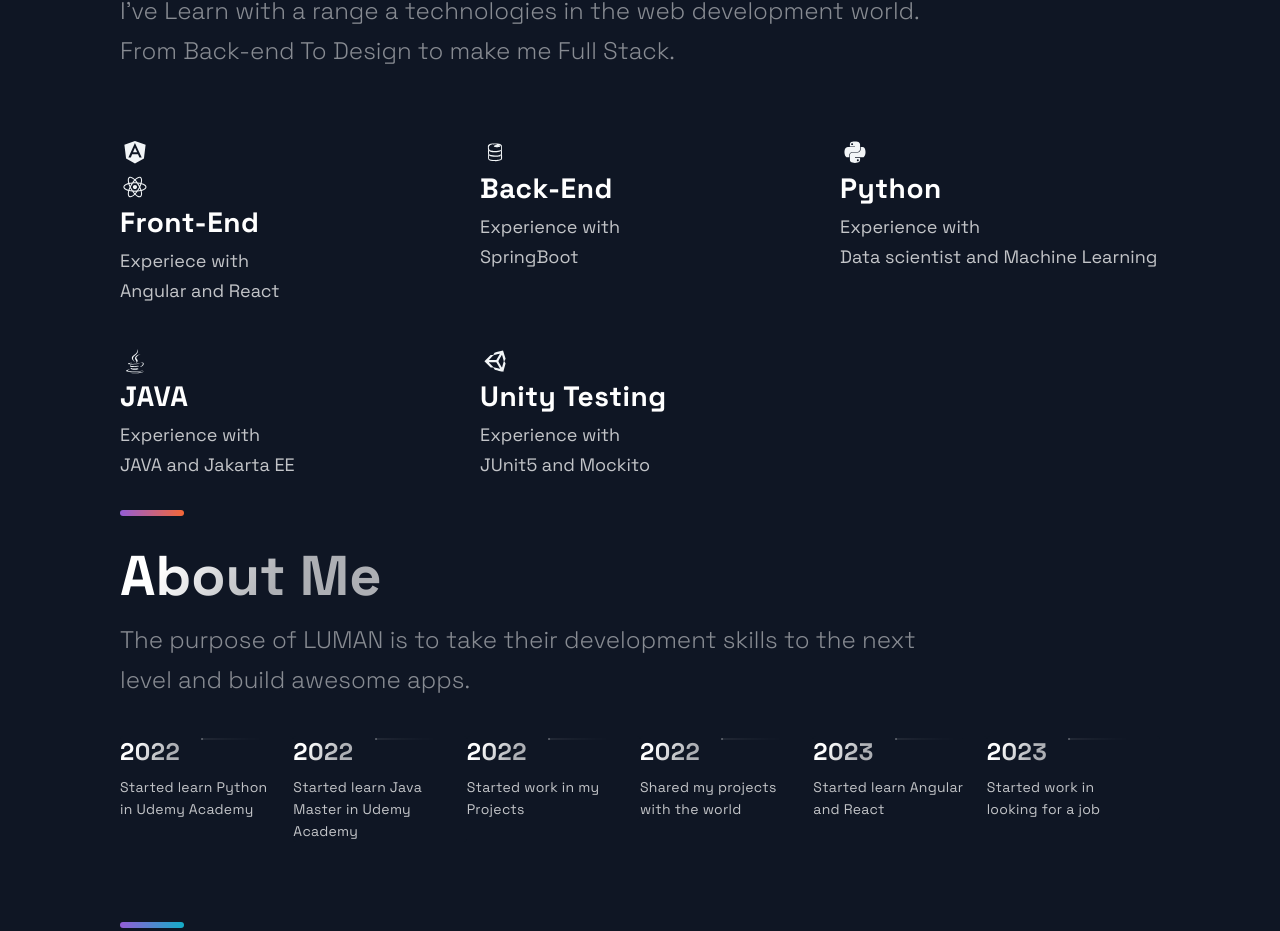
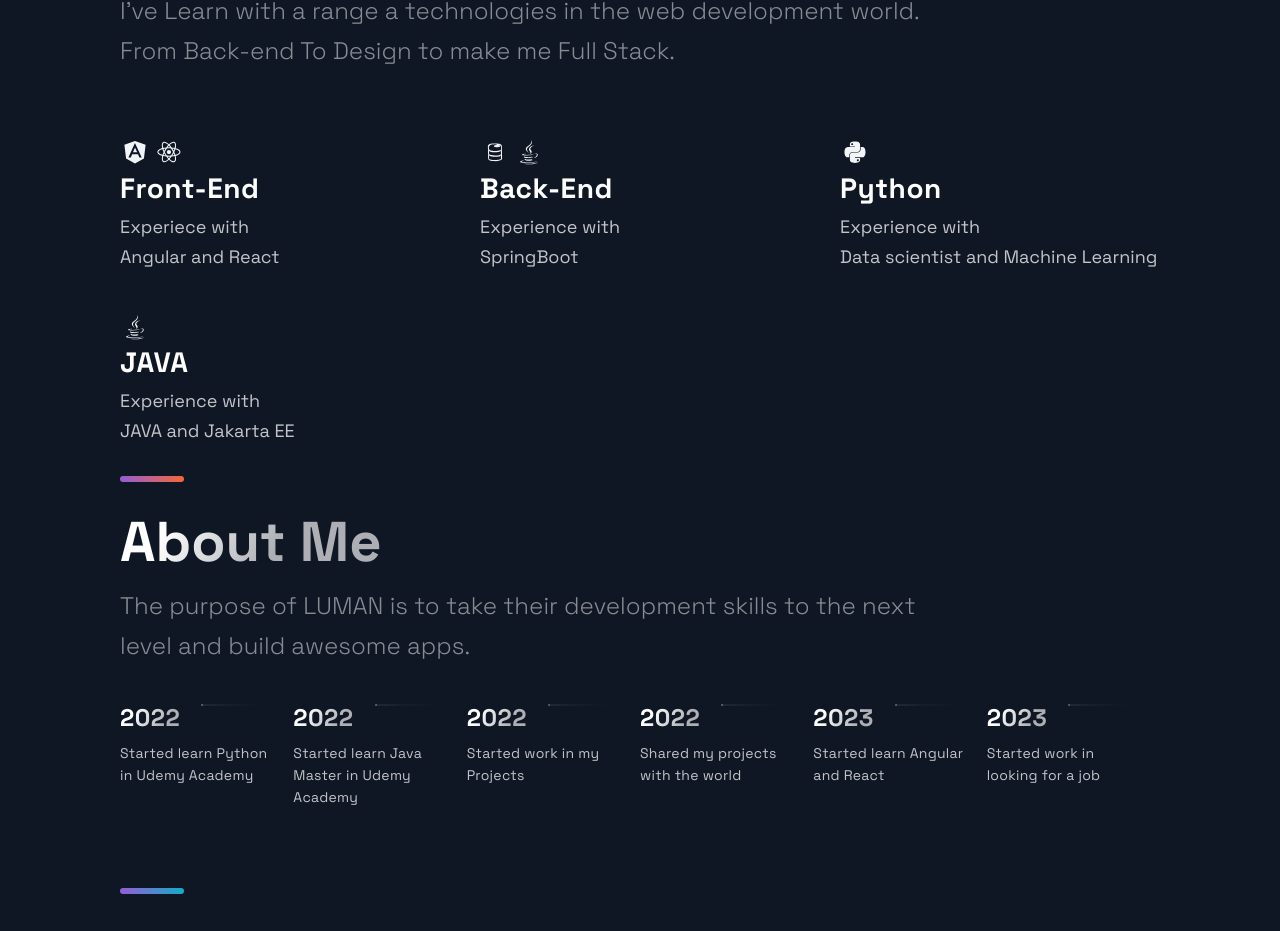
Before and after one commit to xLuisManrique/LUMAN-PORTFOLIO, a Next.js app: page / in a window 1280 px wide. Shown: the part 2855-3786 px from the top of the page. Built offline with nearby package versions, Linux system fonts and the light colour scheme.

Commit message:
Update Technologies.js

```diff
--- a/src/components/Technologies/Technologies.js
+++ b/src/components/Technologies/Technologies.js
@@ -17,10 +17,7 @@ const Technologies = () =>  (
 
       <ListItem>
       <picture>
-          <DiAngularSimple size="3rem" />
-        </picture>
-      <picture>
-          <DiReact size="3rem" />
+          <DiAngularSimple size="3rem" /> <DiReact size="3rem" />
         </picture>
         <ListContainer>
           <ListTitle>Front-End</ListTitle>
@@ -33,7 +30,7 @@ const Technologies = () =>  (
 
       <ListItem>
         <picture>
-          <DiFirebase size="3rem" />
+          <DiFirebase size="3rem" /> <DiJava size="3rem" />
         </picture>
         <ListContainer>
           <ListTitle>Back-End</ListTitle>
@@ -70,19 +67,6 @@ const Technologies = () =>  (
         </ListContainer>
       </ListItem>
 
-      <ListItem>
-        <picture>
-          <DiUnitySmall size="3rem" />
-        </picture>
-        <ListContainer>
-          <ListTitle>Unity Testing</ListTitle>
-          <ListParagraph>
-            Experience with <br />
-            JUnit5 and Mockito
-          </ListParagraph>
-        </ListContainer>
-      </ListItem>
-
 
     </List>
     <SectionDivider colorAlt />
```
